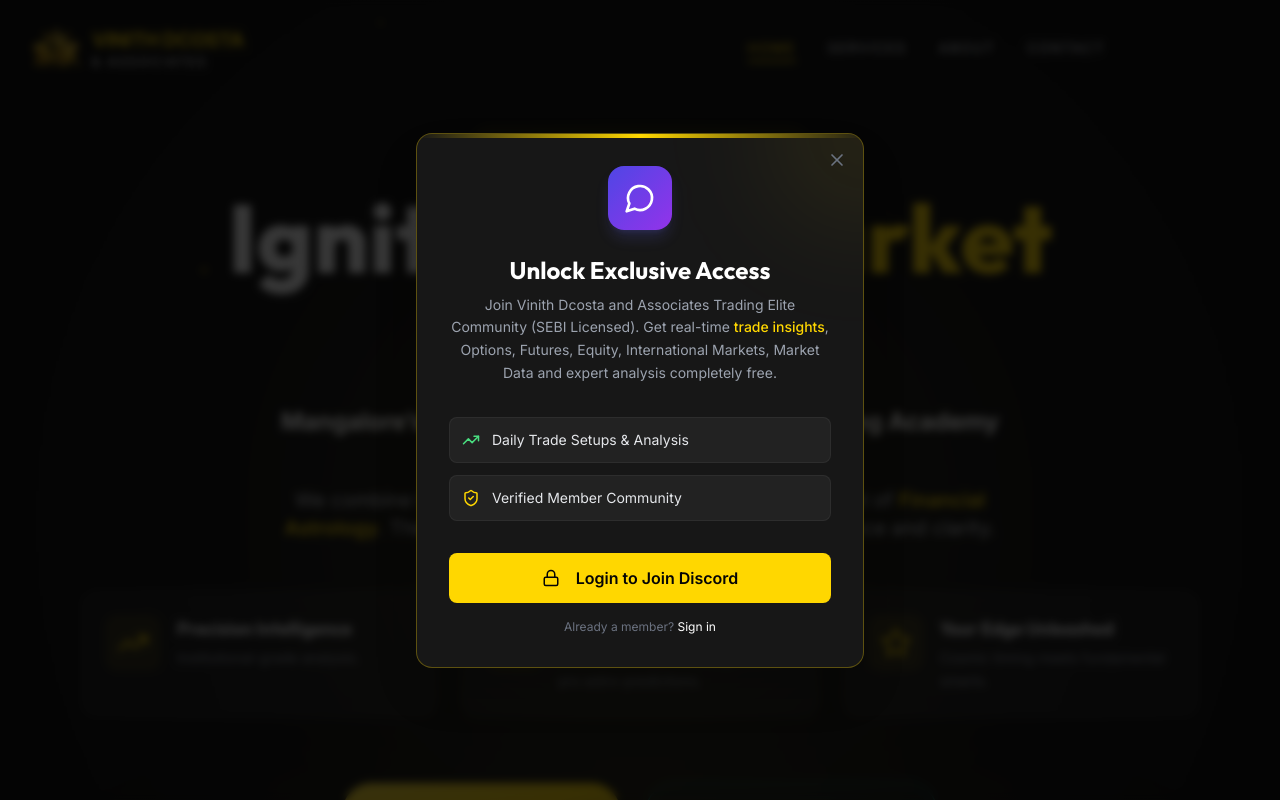
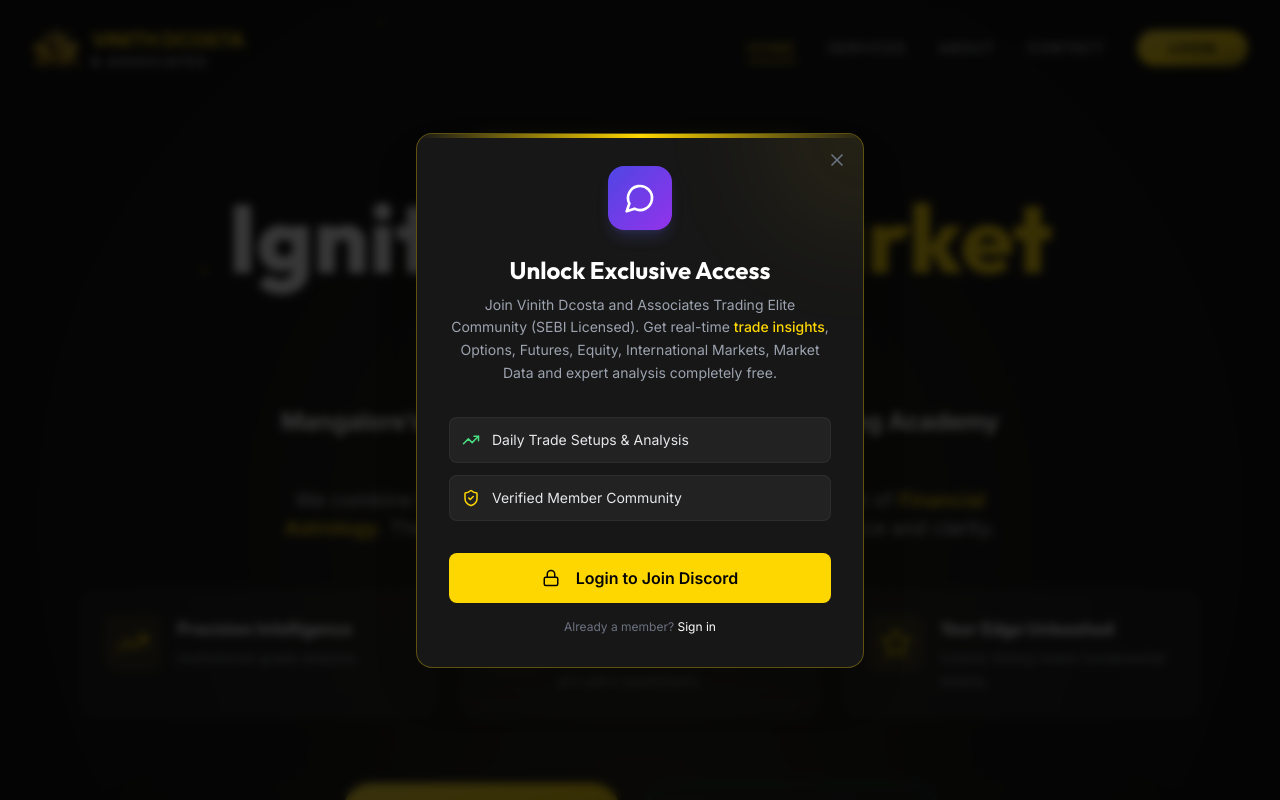
Before and after one commit to ris3r/vdportfolio, a React (Vite) app: page / in a window 1280 px wide. Shown: the top 800 px of the page. Built offline with nearby package versions, Linux system fonts and the light colour scheme; no server answers.

Commit message:
Version 1.0 Launch

```diff
--- a/src/components/Navbar.jsx
+++ b/src/components/Navbar.jsx
@@ -20,7 +20,7 @@
     const tl = gsap.timeline({ delay: 0.2 });
     tl.from(".nav-logo", { y: -30, opacity: 0, duration: 0.8, ease: "power3.out" })
       .from(".nav-item", { y: -20, opacity: 0, duration: 0.5, stagger: 0.1, ease: "power3.out" }, "-=0.4")
-      .from(".nav-auth", { opacity: 0, scale: 0.8, duration: 0.5, ease: "back.out(1.7)" }, "-=0.3");
+      .from(".nav-auth", { opacity: 0, scale: 0.8, duration: 0.5, ease: "back.out(1.7)", clearProps: "all" }, "-=0.3");
   }, { scope: navContainerRef });
 
   useEffect(() => {
@@ -135,10 +135,12 @@
                 )}
               </div>
             ) : (
-              <Link to="/login" className="nav-auth btn-primary px-8 py-2 text-sm font-bold uppercase tracking-wider relative group overflow-hidden">
-                <span className="relative z-10">Login</span>
-                <div className="absolute inset-0 bg-white/20 translate-y-full group-hover:translate-y-0 transition-transform duration-300"></div>
-              </Link>
+              <div className="nav-auth">
+                <Link to="/login" className="btn-primary px-8 py-2 text-sm font-bold uppercase tracking-wider relative group overflow-hidden block">
+                  <span className="relative z-10">Login</span>
+                  <div className="absolute inset-0 bg-white/20 translate-y-full group-hover:translate-y-0 transition-transform duration-300"></div>
+                </Link>
+              </div>
             )}
           </div>
 
```
